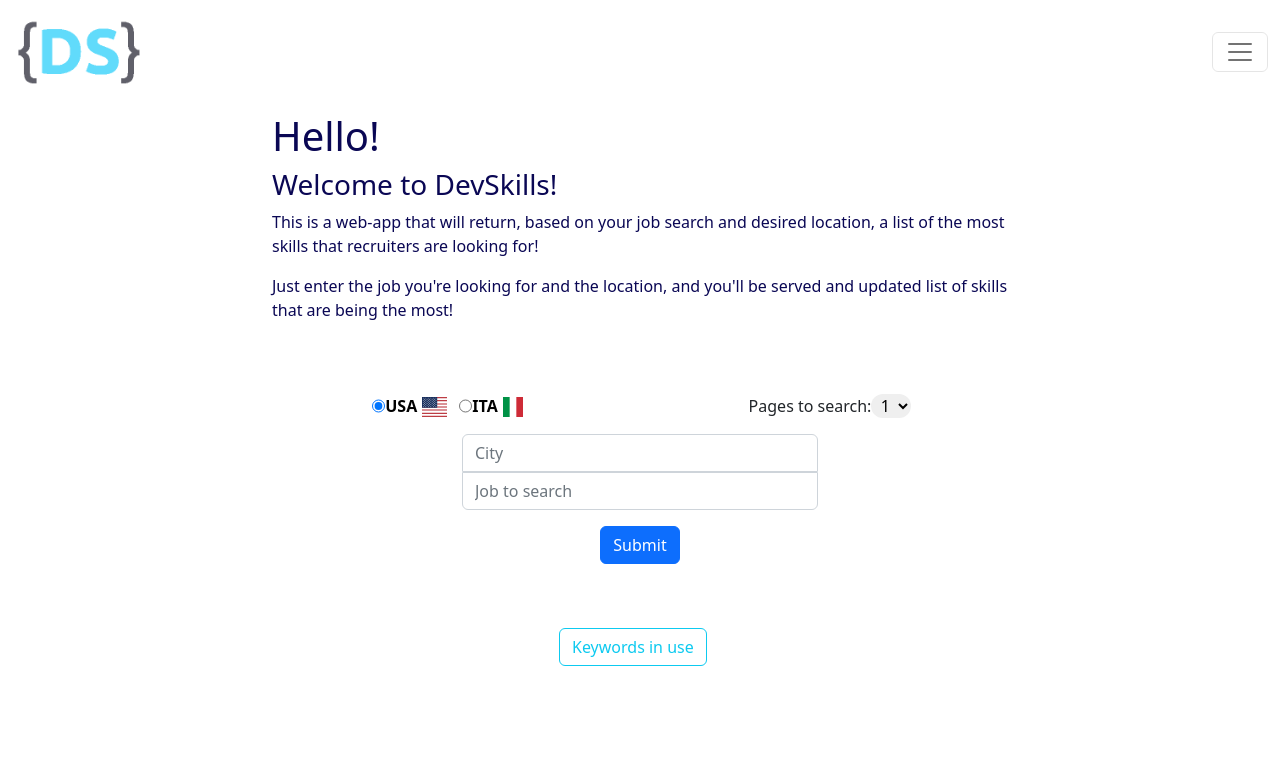
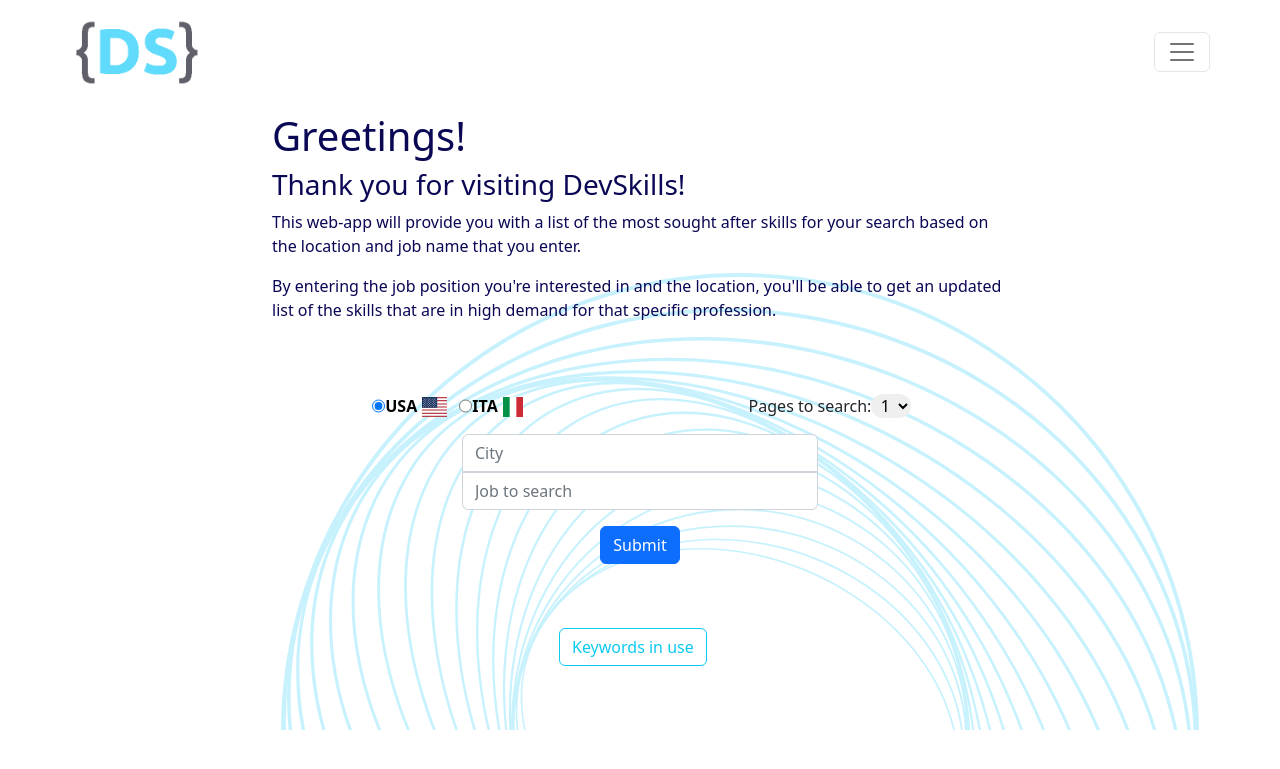
Before and after one commit to dluca22/PyJob, a Flask app: page / in a window 1280 px wide. Shown: the top 769 px of the page. Run offline with Flask 2, Linux system fonts and the light colour scheme; some libraries are stand-ins or nearby versions.

Commit message:
Added background, fixed presentation, final release

```diff
--- a/app.py
+++ b/app.py
@@ -74,7 +74,7 @@
         total_time = round((time.time() - start_time),2)
 
 
-        return render_template("result.html", place=place, job=job, result_dict=ordered_result,total_time=total_time, counter=get_count(), pageX=page, countryX=country)
+        return render_template("result.html", place=request.form['place'], job=request.form['job_search'], result_dict=ordered_result,total_time=total_time, counter=get_count(), pageX=page, countryX=country)
 
 
     elif request.method == "GET":
--- a/static/stylesheet/style.css
+++ b/static/stylesheet/style.css
@@ -1,12 +1,33 @@
 body {
     display: flex;
+
     align-items: center;
     flex-direction: column;
+}
 
-    background-image: url('/static/img/circ_half.png') no-repeat ;
-    background-position-y: -100%;
-    background-position-x: 80%;
-}
+.low-opacity-bg-image {
+    --bg-image:  url('/static/img/circleswirl.svg');
+    --bg-image-opacity: 0.35;
+    display: grid;
+    /* position: relative; */
+    place-content: center;
+
+    position: relative;
+    isolation: isolate;
+  }
+
+  .low-opacity-bg-image::after {
+    content: "";
+    position:absolute;
+    z-index: -1;
+    inset: 0;
+    opacity: var(--bg-image-opacity);
+    background-image: var(--bg-image);
+    background-size:100%;
+    background-position: 100px 150px;
+    background-repeat: no-repeat;
+    offset: 200px;
+  }
 
 /* index page */
 h1,
--- a/templates/index.html
+++ b/templates/index.html
@@ -8,16 +8,12 @@
         <div class="row justify-content-center">
             <div class="col-10 col-md-8">
                 <div class="header">
-                    <h1>Hello!</h1>
-                    <h3>Welcome to DevSkills!</h3>
+                    <h1>Greetings!</h1>
+                    <h3>Thank you for visiting DevSkills!</h3>
                 </div>
                 <div class="presentation">
-                    <p>This is a web-app that will return, based on your job search and desired location, a list of the
-                        most skills that recruiters are looking for!</p>
-                    <p>Just enter the job you're looking for and the location, and you'll be served and updated list of
-                        skills
-                        that are being the most!</p>
-
+                    <p>This web-app will provide you with a list of the most sought after skills for your search based on the location and job name that you enter.</p>
+                    <p>By entering the job position you're interested in and the location, you'll be able to get an updated list of the skills that are in high demand for that specific profession.</p>
                 </div>
             </div>
         </div>
--- a/templates/layout.html
+++ b/templates/layout.html
@@ -21,6 +21,8 @@
 </head>
 
 <body>
+  <div class="low-opacity-bg-image">
+
   <div class="container-fluid">
     <nav class="navbar  navbar-light ">
       <a class="navbar-brand" href="/new_search"><img src="/static/img/ds1.png" alt="logo"
@@ -75,10 +77,12 @@
   </div>
 
 
+    {%block body%}
 
-  {%block body%}
+    {%endblock%}
+  </div>
 
-  {%endblock%}
+
 </body>
 
 </html>
```
Also changed, not shown: list_of_keys.txt (+7 -15 lines), static/img/DS.svg (deleted), static/img/circ_half.png (deleted), static/img/circleswirl.svg, static/img/circleswirl.svg.2022_08_26_14_55_18.0.svg (deleted), static/img/graph.png, static/img/logo_img.png (deleted), static/img/logo_searchbar.png (deleted), static/img/screenshot_final(1).png (added), static/img/screenshot_final(2).png (added).
